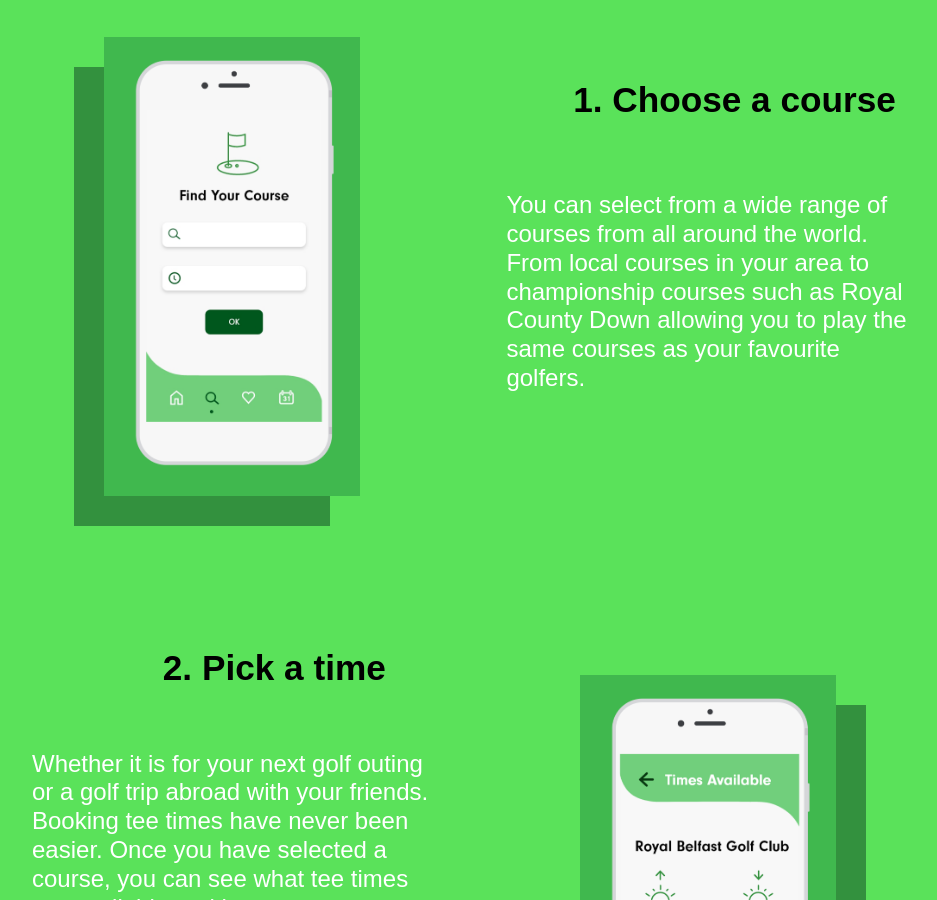
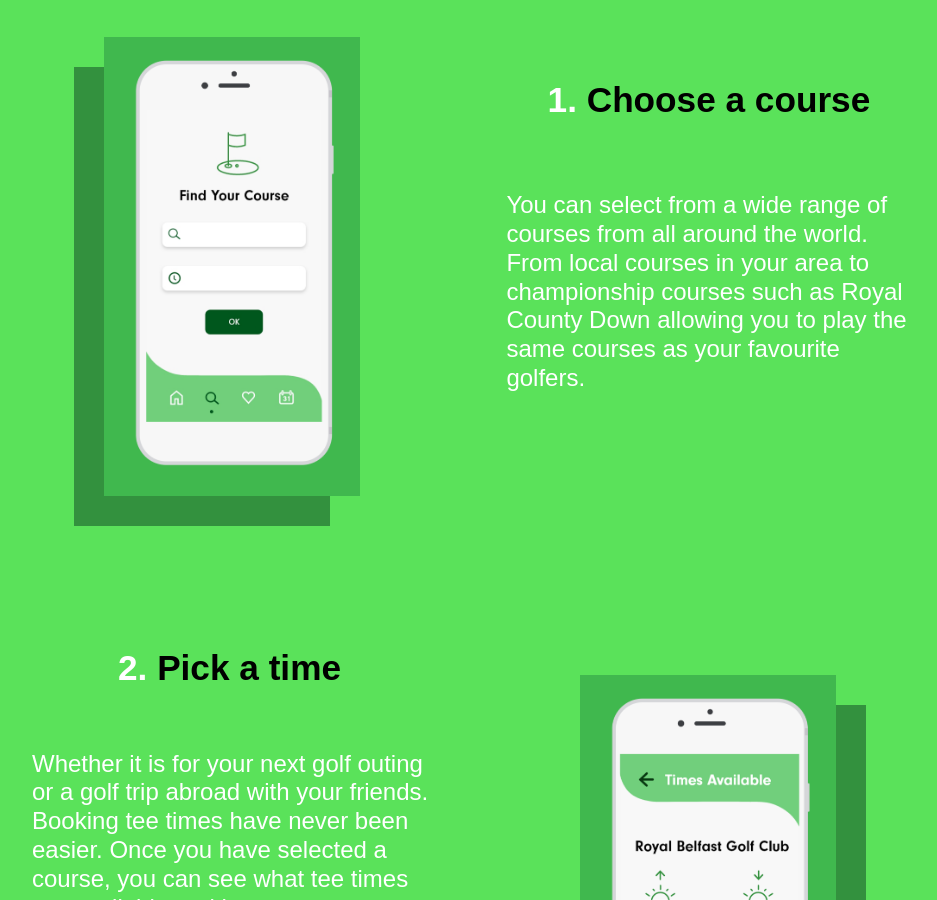
Before and after one commit to Ryanbennett980/first_tee_website, a plain HTML site: page index.html in a window 1280 px wide. Shown: the part 2460-3360 px from the top of the page, without its empty margins (180-1117 px from the left). Drawn offline with Linux system fonts and the light colour scheme; a web font is replaced by a local one.

Commit message:
Add files via upload

```diff
--- a/css/style.css
+++ b/css/style.css
@@ -252,14 +252,20 @@ h4{
 .text2 h3{
     grid-column: 2 / 1;
     grid-row: 1 / 2;
-     margin-left: 13%;
+     margin-left: 9%;
     margin-top: 5%;
+}
+.text2 span{
+    color: #fff;
 }
 .text3 h3{
         grid-column: 1 / 2;
     grid-row: 2/ 2;
-     margin-left: 52%;
+     margin-left: 45%;
     margin-top: 5%;
+}
+.text3 span{
+    color: #fff;
 }
 .text5 h3{
      grid-column: 2 / 1;
```
